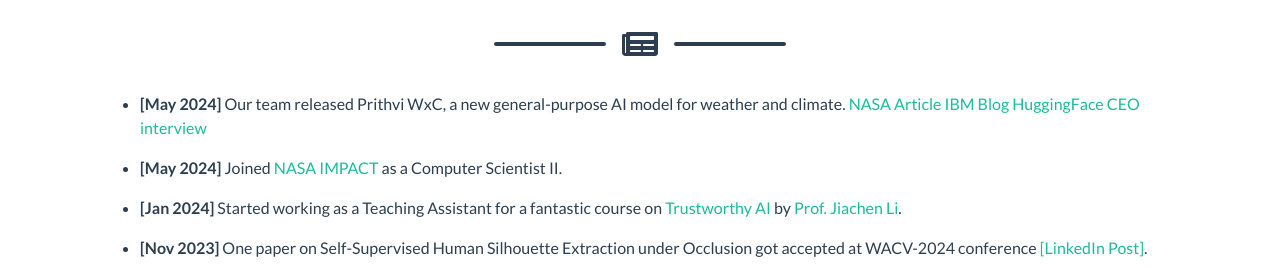
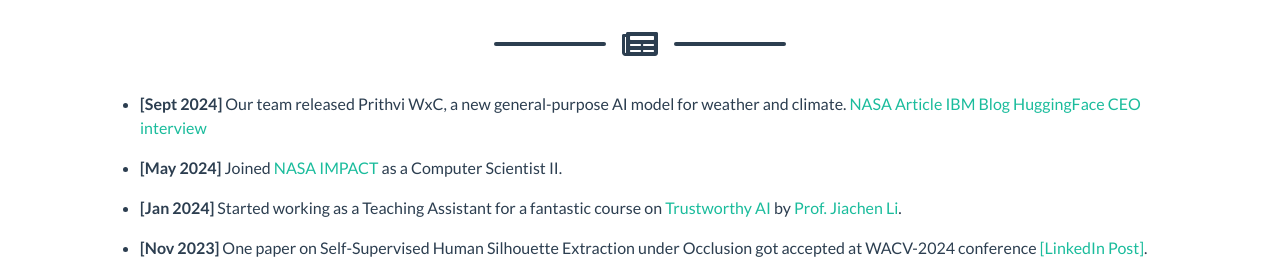
Before and after one commit to take2rohit/take2rohit.github.io, a Jekyll site: the page built from index.md, in a window 1280 px wide and 900 px high, scrolled down 954 px. Shown: the part 166-445 px from the top of the window. Built offline with Jekyll 4.4.1, drawn with Linux system fonts in a browser that asks for light colours; a style sheet for code colours, icons or effects is not loaded.

Commit message:
prithvi model release news

```diff
--- a/_data/news.yml
+++ b/_data/news.yml
@@ -1,7 +1,7 @@
 k: 6     #limit the number of news to be displayed on the home page. default:10
 
 news:
-  - date: May 2024
+  - date: Sept 2024
     description: >
       Our team released Prithvi WxC, a new general-purpose AI model for weather and climate. [NASA Article](https://science.nasa.gov/open-science/ai-model-weather-climate/) [IBM Blog](https://research.ibm.com/blog/foundation-model-weather-climate) [HuggingFace CEO interview](https://www.youtube.com/watch?v=N6d0CqTjBbo&t=28s)
 
```
